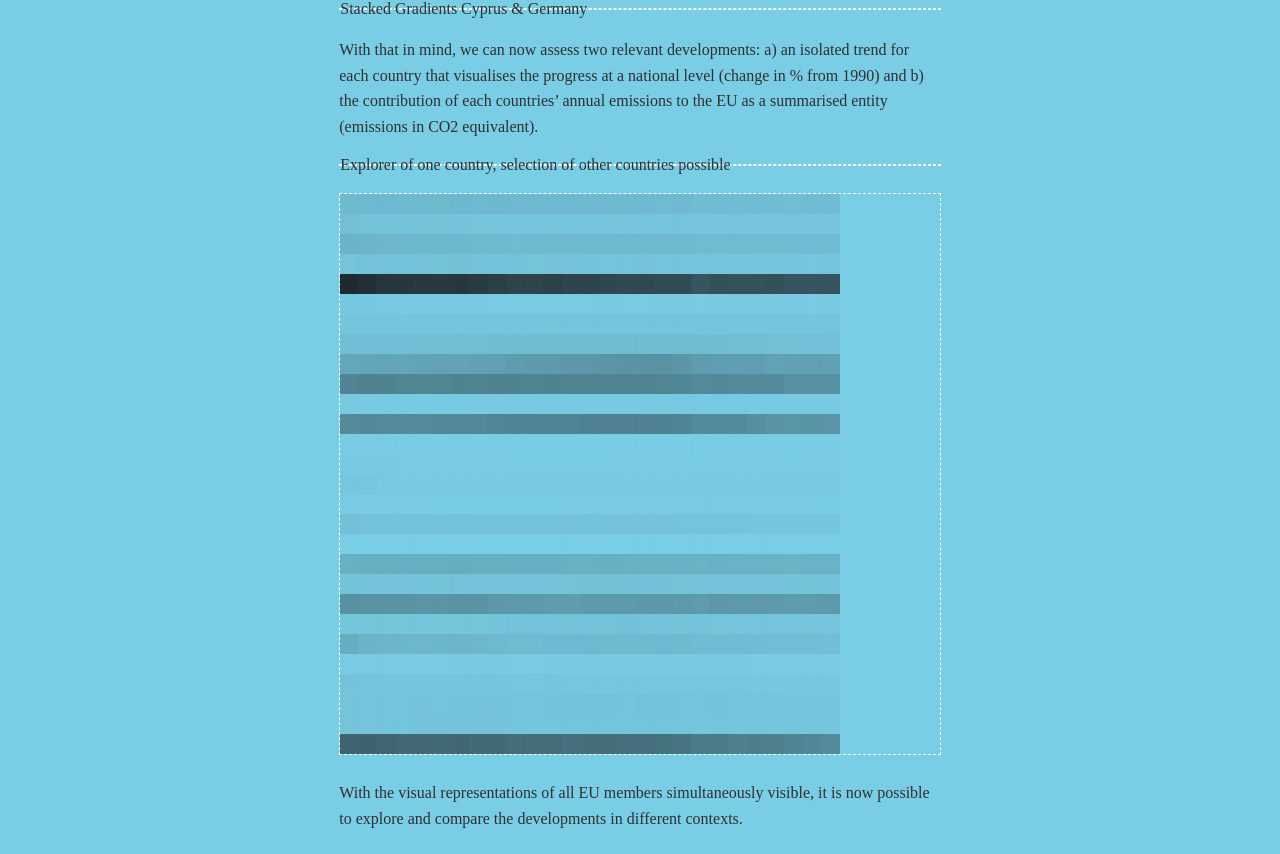
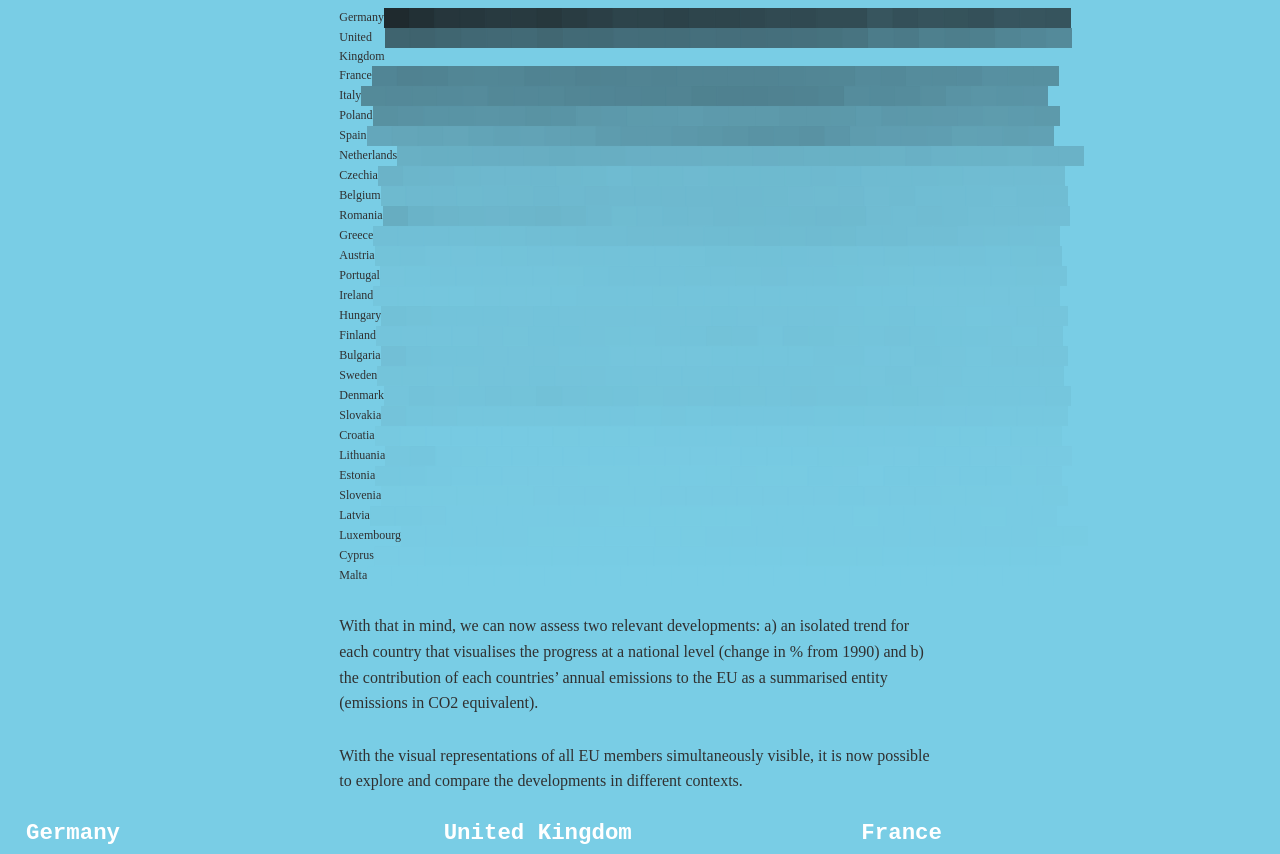
Before and after one commit to dnsos/ghg-emissions-viewer, a Vue app: page /#/ in a window 1280 px wide. Shown: the part 2286-3140 px from the top of the page. Built offline with nearby package versions, Linux system fonts and the light colour scheme.

Commit message:
Added stacked gradients

```diff
--- a/src/components/SectionComparison.vue
+++ b/src/components/SectionComparison.vue
@@ -2,22 +2,64 @@
   <article class="grid--12-columns chapter chapter--comparison">
     <section class="chapter__block">
       <p>When applying this color encoding to each year from 1990 to 2016, we can observe that Germany continuously contributes way more CO2 equivalent than Cyprus with its - almost “invisible” - emissions.</p>
-      <figure>Stacked Gradients Cyprus & Germany</figure>
+    </section>
+    <section class="chapter__block">
+      <section
+        v-for="entity in sortedEntities"
+        :key="entity.name"
+        class="grid--comparison"
+      >
+      <span style="font-size: var(--font-size-small)">{{ entity.name }}</span>
+      <svg
+        :width="687"
+        :height="20"
+      >
+        <Gradient
+          :width="687"
+          :height="20"
+          :values="entity.values"
+          :maxValue="maxValueWithoutEu"
+        />
+      </svg>
+      </section>
     </section>
   </article>
 </template>
 
 <script>
+import Gradient from "@/components/Gradient.vue"
+
 export default {
   name: 'SectionComparison',
-  props: [],
+  components: {
+    Gradient
+  },
   data: function () {
-    return {
-
+    return { }
+  },
+  computed: {
+    intervalStart: function() {
+      return this.$store.state.data.intervalStart
+    },
+    eu28Entities: function() {
+      return this.$store.getters.eu28Entities
+    },
+    sortedEntities: function () {
+      return this.$store.getters.sortedEU28Entities
+    },
+    maxValueWithoutEu: function () {
+      let maxEntity = this.eu28Entities.map(entity => Math.max(...entity.values))
+      return Math.max(...maxEntity)
     }
+  },
+  mounted: function () {
   }
 }
 </script>
 
 <style scoped>
+.grid--comparison {
+  display: grid;
+  grid-template-columns: 3fr 9fr;
+}
 </style>
--- a/src/components/SectionDetail.vue
+++ b/src/components/SectionDetail.vue
@@ -2,7 +2,6 @@
   <article class="grid--12-columns chapter chapter--detail">
     <section class="chapter__block">
       <p>With that in mind, we can now assess two relevant developments: a) an isolated trend for each country that visualises the progress at a national level (change in % from 1990) and b) the contribution of each countries’ annual emissions to the EU as a summarised entity (emissions in CO2 equivalent).</p>
-      <figure>Explorer of one country, selection of other countries possible</figure>
     </section>
   </article>
 </template>
--- a/src/components/SectionOverview.vue
+++ b/src/components/SectionOverview.vue
@@ -1,28 +1,11 @@
 <template>
   <article class="grid--12-columns chapter chapter--overview">
-    <section class="chapter__block">
-      <figure class="test">
-        <svg
-          v-for="(entity, index) in eu28Entities"
-          :key="entity.name"
-          :width="500"
-          :height="20"
-        >
-          <Gradient
-            :width="500"
-            :height="20"
-            :values="entity.values"
-            :maxValue="maxValueWithoutEu"
-          />
-        </svg>
-      </figure>
-    </section>
     <section class="chapter__block">
       <p>With the visual representations of all EU members simultaneously visible, it is now possible to explore and compare the developments in different contexts.</p>
     </section>
     <section class="grid--autofit chapter__block chapter__block--wide">
       <Explorer
-        v-for="entity in eu28Entities"
+        v-for="entity in sortedEntities"
         :key="entity.name"
         :intervalStart="intervalStart"
         :initialValue="entity.values[0]"
@@ -37,13 +20,11 @@
 
 <script>
 import Explorer from "@/components/Explorer.vue"
-import Gradient from "@/components/Gradient.vue"
 
 export default {
   name: "SectionOverview",
   components: {
-    Explorer,
-    Gradient
+    Explorer
   },
   data: function() {
     return {
@@ -57,6 +38,9 @@ export default {
     eu28Entities: function() {
       return this.$store.getters.eu28Entities
     },
+    sortedEntities: function () {
+      return this.$store.getters.sortedEU28Entities
+    },
     maxValueWithoutEu: function () {
       let maxEntity = this.eu28Entities.map(entity => Math.max(...entity.values))
       return Math.max(...maxEntity)
@@ -66,7 +50,4 @@ export default {
 </script>
 
 <style scoped>
-.test {
-  line-height: 0;
-}
 </style>
--- a/src/store/store.js
+++ b/src/store/store.js
@@ -33,6 +33,10 @@ export const store = new Vuex.Store({
       })
       return eu28Entities
     },
+    sortedEU28Entities: (state, getters) => {
+      let sorted = getters.eu28Entities.sort((a, b) => (a.values[a.values.length - 1] < b.values[b.values.length - 1]) ? 1 : -1)
+      return sorted
+    },
     contextEntities: (state) => {
       return state.data.entities.filter(entity => {
         return entity.name === state.selections.contextualisation.entityA || entity.name === state.selections.contextualisation.entityB
```
